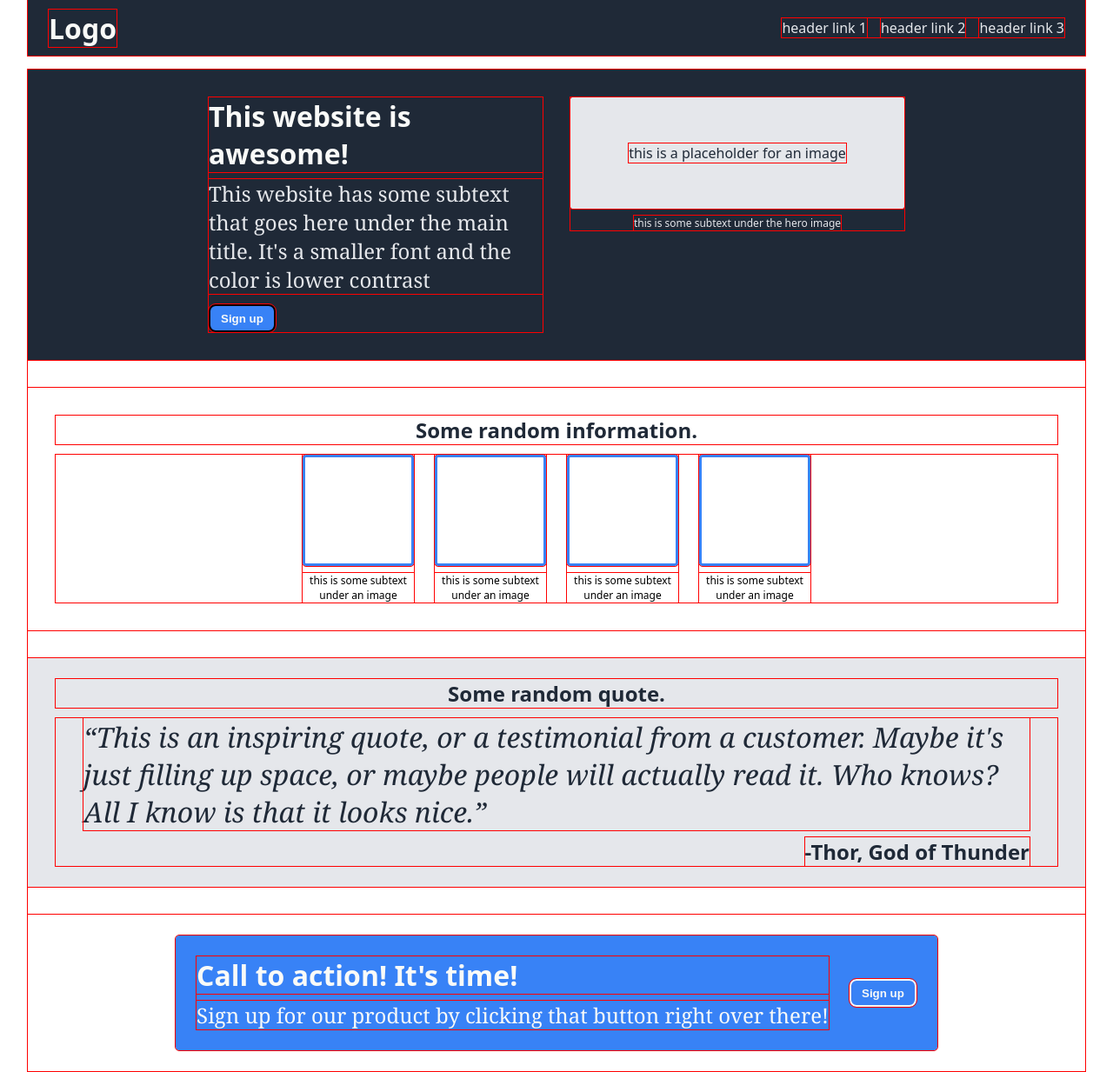
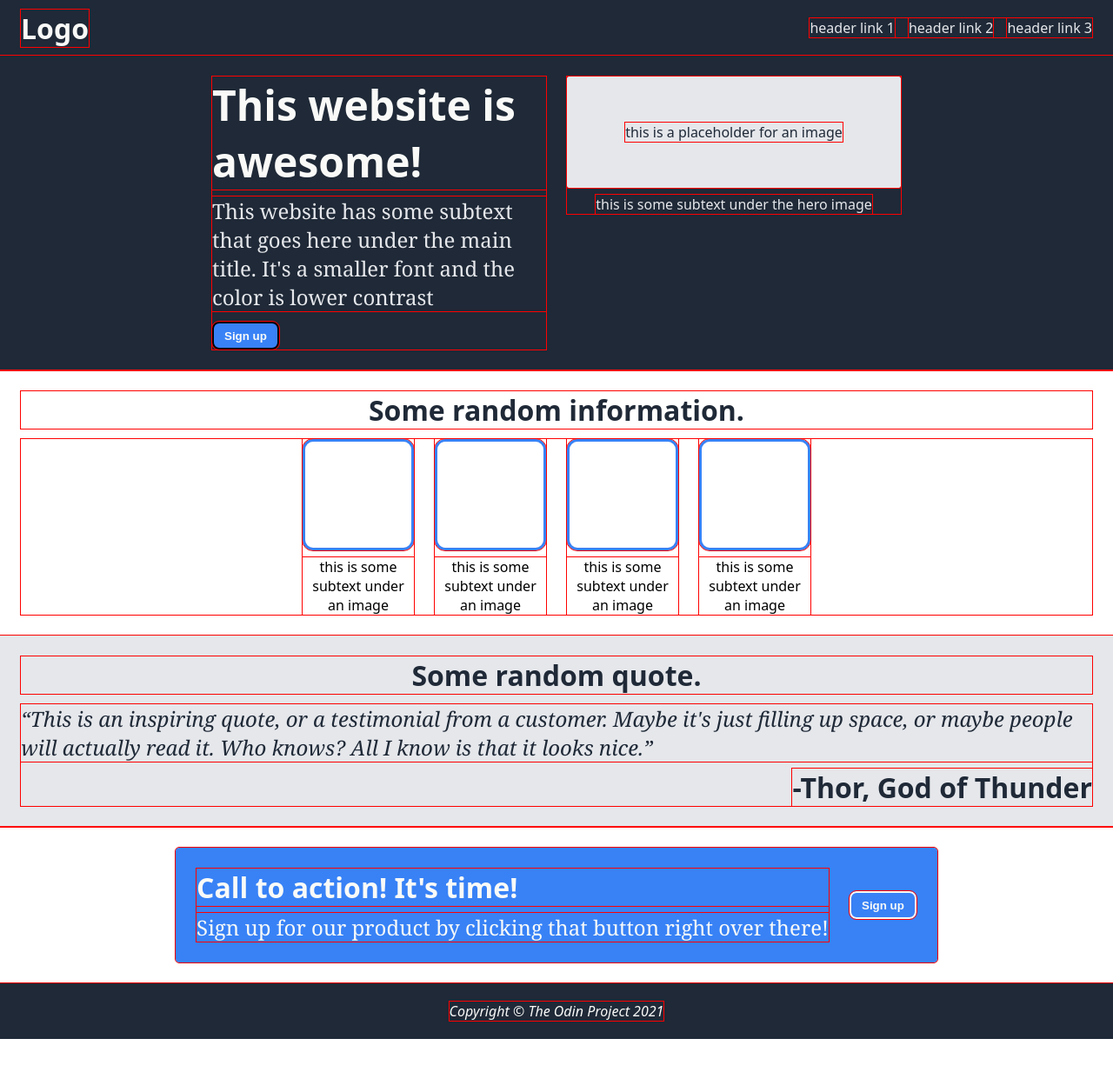
Before and after one commit to singularwind979/odin-landing-page, a plain HTML site: page landing/landing.html in a window 1280 px wide. Shown: the top 1233 px of the page at 87% size. After the commit the page ends 1195 px from the top, so only its background shows below. Drawn offline with Linux system fonts and the light colour scheme.

Commit message:
feat(landing): tighten spacing, rescale type and soften card corners
Co-Authored-By: Claude Code <noreply@anthropic.com>

```diff
--- a/landing/landing.html
+++ b/landing/landing.html
@@ -6,8 +6,8 @@
 	<title class="">Landing</title>
 	<link rel="stylesheet" href="style.css">
 </head>
-<body class="font-ui flexbox-col main-spaced g-4 p-x-6">
-	<header class="flexbox-row main-spaced cross-center g-4 fixed-size-y-4 p-x-5">
+<body class="font-ui flexbox-col">
+	<header class="flexbox-row main-spaced cross-center g-4 fixed-size-y-4 p-5">
 		<span id="logo" class="font-4 font-bold">Logo</span>
 		<nav id="header-nav" class="flexbox-row cross-center g-4">
 			<a href="#" class="">header link 1</a>
@@ -16,11 +16,11 @@
 		</nav>
 	</header>
 
-	<main class="flexbox-col g-6">
-		<section id="hero" class="flexbox-row main-center cross-start multi-line g-6 p-y-6">
+	<main class="flexbox-col">
+		<section id="hero" class="flexbox-row main-center cross-start multi-line g-5 p-5">
 			<div class="flexbox-col main-spaced g-3 size-x-9">
 				<div id="hero-content" class="flexbox-col g-2">
-					<h2 class="font-4">This website is awesome!</h2>
+					<h2 class="font-5">This website is awesome!</h2>
 					<p class="font-reading font-3">This website has some subtext that goes here under the main title. It's a smaller font and the color is lower contrast</p>
 				</div>
 				<button id="hero-btn" class="font-bold self-start fixed-size-y-2 p-x-3 b-1 r-5">Sign up</button>
@@ -29,37 +29,37 @@
 				<div id="hero-img" class="flexbox-col main-center cross-center fixed-size-x-9 fixed-size-y-6 r-1">
 					<p class="">this is a placeholder for an image</p>
 				</div>
-				<figcaption class="font-1 text-center">this is some subtext under the hero image</figcaption>
+				<figcaption class="font-2 text-center">this is some subtext under the hero image</figcaption>
 			</figure>
 		</section>
 
-		<section id="info" class="flexbox-col g-3 p-y-6 p-x-6">
-			<h2 class="font-3 text-center">Some random information.</h2>
+		<section id="info" class="flexbox-col g-3 p-5">
+			<h2 class="font-4 text-center">Some random information.</h2>
 			<div id="info-cards" class="flexbox-row main-center multi-line g-5">
 				<figure id="info-card-1" class="flexbox-col main-center cross-center g-2 fixed-size-x-6">
-					<div class="fixed-size-6 b-2 r-3"></div>
-					<figcaption class="font-1 text-center">this is some subtext under an image</figcaption>
+					<div class="fixed-size-6 b-2 r-6"></div>
+					<figcaption class="font-2 text-center">this is some subtext under an image</figcaption>
 				</figure>
 				<figure id="info-card-2" class="flexbox-col main-center cross-center g-2 fixed-size-x-6">
-					<div class="fixed-size-6 b-2 r-3"></div>
-					<figcaption class="font-1 text-center">this is some subtext under an image</figcaption>
+					<div class="fixed-size-6 b-2 r-6"></div>
+					<figcaption class="font-2 text-center">this is some subtext under an image</figcaption>
 				</figure>
 				<figure id="info-card-3" class="flexbox-col main-center cross-center g-2 fixed-size-x-6">
-					<div class="fixed-size-6 b-2 r-3"></div>
-					<figcaption class="font-1 text-center">this is some subtext under an image</figcaption>
+					<div class="fixed-size-6 b-2 r-6"></div>
+					<figcaption class="font-2 text-center">this is some subtext under an image</figcaption>
 				</figure>
 				<figure id="info-card-4" class="flexbox-col main-center cross-center g-2 fixed-size-x-6">
-					<div class="fixed-size-6 b-2 r-3"></div>
-					<figcaption class="font-1 text-center">this is some subtext under an image</figcaption>
+					<div class="fixed-size-6 b-2 r-6"></div>
+					<figcaption class="font-2 text-center">this is some subtext under an image</figcaption>
 				</figure>
 			</div>
 		</section>
 
-		<section id="quote" class="flexbox-col g-3 p-y-5 p-x-6">
-			<h2 class="font-3 text-center">Some random quote.</h2>
-			<div id="quote-content" class="flexbox-col g-2 p-x-6">
-				<q class="font-reading font-4 font-light font-italic">This is an inspiring quote, or a testimonial from a customer. Maybe it's just filling up space, or maybe people will actually read it. Who knows? All I know is that it looks nice.</q>
-				<p class="font-3 font-bold self-end">-Thor, God of Thunder</p>
+		<section id="quote" class="flexbox-col g-3 p-5">
+			<h2 class="font-4 text-center">Some random quote.</h2>
+			<div id="quote-content" class="flexbox-col g-2">
+				<q class="font-reading font-3 font-light font-italic">This is an inspiring quote, or a testimonial from a customer. Maybe it's just filling up space, or maybe people will actually read it. Who knows? All I know is that it looks nice.</q>
+				<p class="font-4 font-bold self-end">-Thor, God of Thunder</p>
 			</div>
 		</section>
 
@@ -74,7 +74,7 @@
 		</section>
 	</main>
 
-	<footer class="flexbox-row main-center cross-center fixed-size-y-4">
+	<footer class="flexbox-row main-center cross-center fixed-size-y-4 p-5">
 		<p class="font-italic">Copyright © The Odin Project 2021</p>
 	</footer>
 </body>
```
